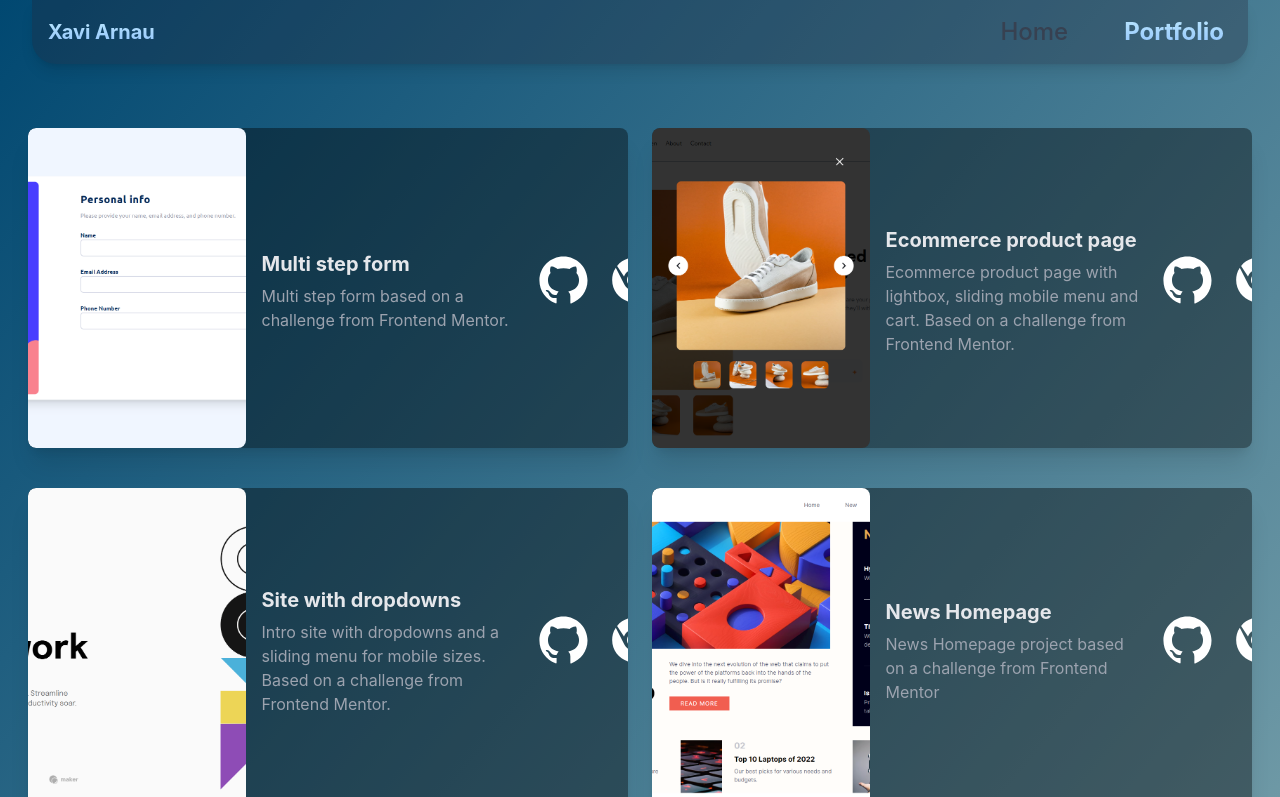
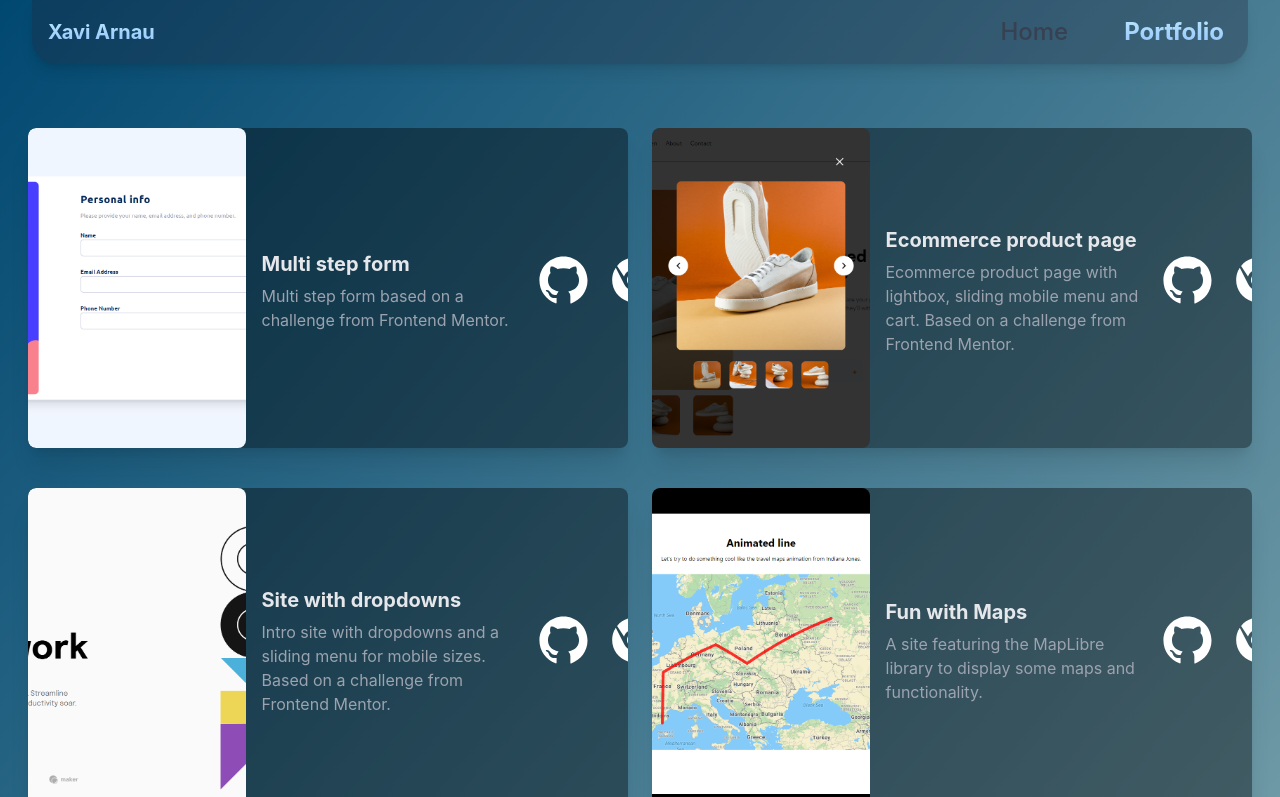
Before and after one commit to Xavi-Arnau/portfolio-tailwind-app, a React (Create React App) app: page /Portfolio in a window 1280 px wide. Shown: the top 797 px of the page. Built offline with nearby package versions, Linux system fonts and the light colour scheme.

Commit message:
new project

```diff
--- a/src/components/Portfolio.jsx
+++ b/src/components/Portfolio.jsx
@@ -12,6 +12,7 @@ import proj10 from "../assets/News-Homepage.png";
 import proj11 from "../assets/Hangman.png";
 import proj12 from "../assets/Intro-with-dropdowns.png";
 import proj13 from "../assets/Some-ecommerce.png";
+import proj14 from "../assets/Fun-with-Maps-App.png";
 import Project from "./Project";
 
 export const Portfolio = () => {
@@ -43,6 +44,15 @@ export const Portfolio = () => {
           title={"Site with dropdowns"}
           description={
             "Intro site with dropdowns and a sliding menu for mobile sizes. Based on a challenge from Frontend Mentor."
+          }
+        />
+        <Project
+          image={proj14}
+          site={"https://fun-with-maps.netlify.app/"}
+          github={"https://github.com/Xavi-Arnau/fun-with-maps-app"}
+          title={"Fun with Maps"}
+          description={
+            "A site featuring the MapLibre library to display some maps and functionality."
           }
         />
         <Project
```
Also changed, not shown: src/assets/Fun-with-Maps-App.png (added).
